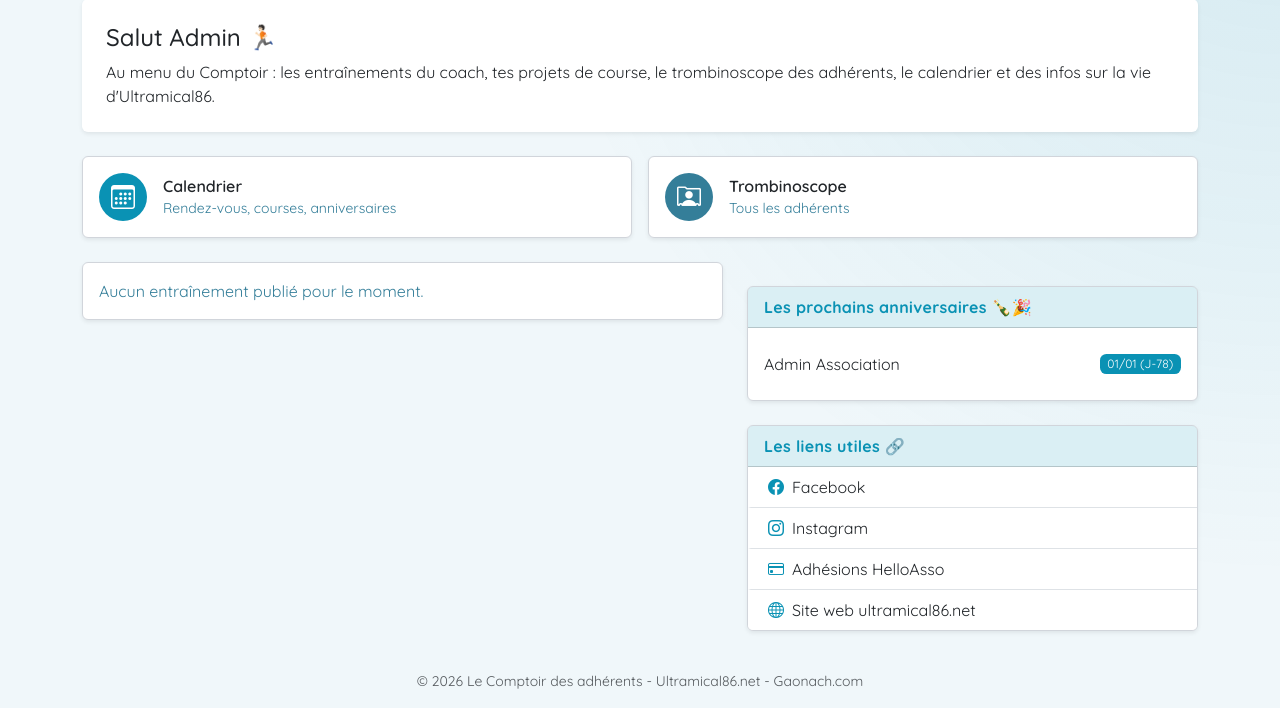
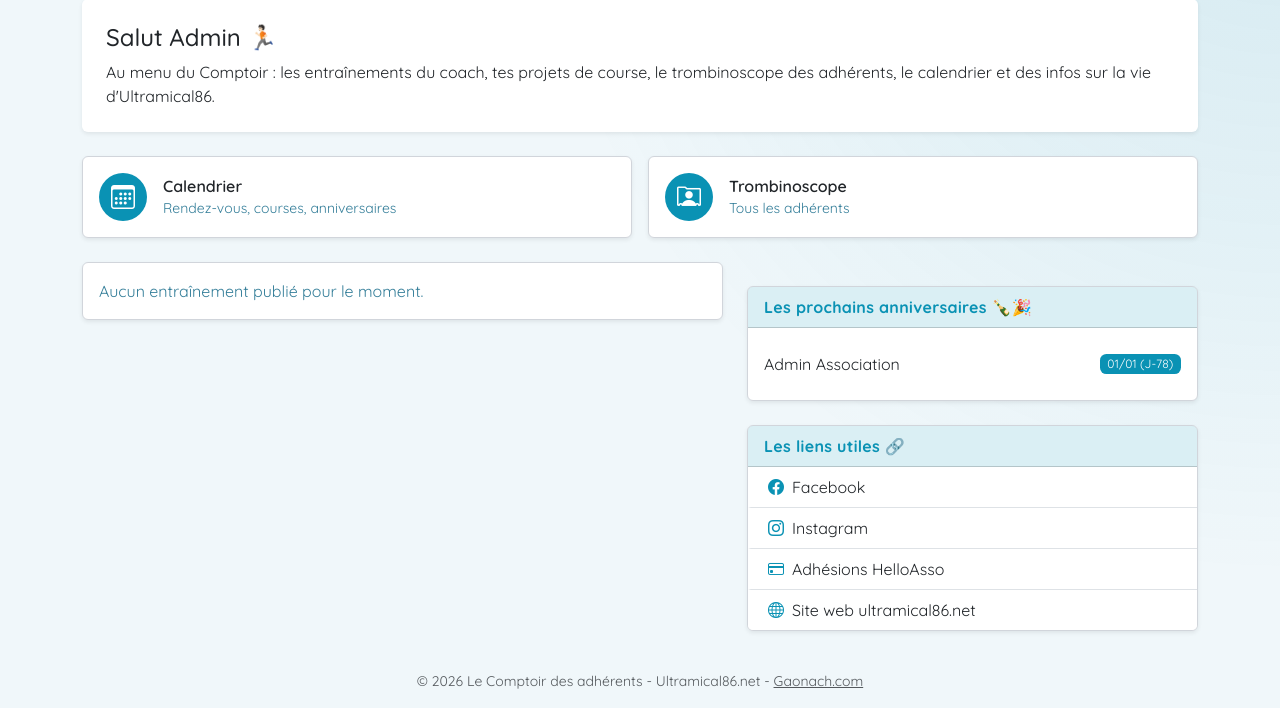
Before and after one commit to gaodotcom/comptoirua86, a PHP site: page / in a window 1280 px wide. Shown: the part 177-885 px from the top of the page. Run offline with PHP 8.4, Linux system fonts and the light colour scheme; a user stored in the database is signed in; data comes from the database, SQL or seed files in the repository; data that the repository does not hold is empty; some libraries are stand-ins or nearby versions.

Commit message:
modif tuile home + llien gao.com footer

```diff
--- a/public/css/theme.css
+++ b/public/css/theme.css
@@ -88,6 +88,20 @@
 .home-card-header {
   background-color: rgba(var(--bs-primary-rgb), 0.15) !important;
 
+}
+
+/* Pictos des raccourcis de la home : plus petits en mobile (tuiles en col-6) */
+.home-shortcut-icon {
+  width: 2.25rem;
+  height: 2.25rem;
+  font-size: 1.1rem;
+}
+@media (min-width: 768px) {
+  .home-shortcut-icon {
+    width: 3rem;
+    height: 3rem;
+    font-size: 1.5rem;
+  }
 }
 
 /* Course proposée par un compte générique (ex. le compte "Ultramical86" pour
--- a/templates/layout.twig
+++ b/templates/layout.twig
@@ -40,7 +40,7 @@
 
 <footer class="container text-center text-muted small py-3">
     &copy; {{ "now"|date('Y') }} Le Comptoir des adhérents<span class="d-none d-md-inline"> - </span><br class="d-md-none">
-    Ultramical86.net - Gaonach.com
+    Ultramical86.net - <a href="https://www.gaonach.com" class="text-reset" target="_blank" rel="noopener noreferrer">Gaonach.com</a>
 </footer>
 
 <button id="scrollTop" onclick="window.scrollTo({top:0,behavior:'smooth'})" class="rounded-circle" style="position:fixed;bottom:20px;right:50px;width:44px;height:44px;display:none;z-index:1000;background:rgba(255,255,255,0.8);border:1px solid var(--bs-primary);color:var(--bs-primary);cursor:pointer;" title="Retour en haut">
--- a/templates/pages/home.twig
+++ b/templates/pages/home.twig
@@ -16,31 +16,31 @@
    de "flux" à afficher (contrairement aux courses/actus/anniversaires ci-dessous),
    d'où des tuiles de raccourci plutôt qu'une card avec un aperçu de contenu. #}
 <section class="row g-3 mb-4">
-    <div class="col-12 col-md-6">
+    <div class="col-6">
         <a href="{{ page_url('calendar') }}" class="text-decoration-none">
             <div class="card shadow-sm h-100">
-                <div class="card-body d-flex align-items-center gap-3">
-                    <span class="rounded-circle bg-primary text-white d-inline-flex align-items-center justify-content-center flex-shrink-0" style="width:3rem;height:3rem;">
-                        <i class="bi bi-calendar3 fs-4"></i>
+                <div class="card-body d-flex flex-column flex-md-row align-items-center text-center text-md-start gap-1 gap-md-3 p-2 p-md-3">
+                    <span class="home-shortcut-icon rounded-circle bg-primary text-white d-inline-flex align-items-center justify-content-center flex-shrink-0">
+                        <i class="bi bi-calendar3"></i>
                     </span>
                     <div class="min-w-0">
                         <div class="fw-semibold text-body">Calendrier</div>
-                        <div class="small text-secondary text-truncate">Rendez-vous, courses, anniversaires</div>
+                        <div class="small text-secondary text-truncate d-none d-md-block">Rendez-vous, courses, anniversaires</div>
                     </div>
                 </div>
             </div>
         </a>
     </div>
-    <div class="col-12 col-md-6">
+    <div class="col-6">
         <a href="{{ page_url('trombinoscope') }}" class="text-decoration-none">
             <div class="card shadow-sm h-100">
-                <div class="card-body d-flex align-items-center gap-3">
-                    <span class="rounded-circle bg-secondary text-white d-inline-flex align-items-center justify-content-center flex-shrink-0" style="width:3rem;height:3rem;">
-                        <i class="bi bi-person-rolodex fs-4"></i>
+                <div class="card-body d-flex flex-column flex-md-row align-items-center text-center text-md-start gap-1 gap-md-3 p-2 p-md-3">
+                    <span class="home-shortcut-icon rounded-circle bg-primary text-white d-inline-flex align-items-center justify-content-center flex-shrink-0">
+                        <i class="bi bi-person-rolodex"></i>
                     </span>
                     <div class="min-w-0">
                         <div class="fw-semibold text-body">Trombinoscope</div>
-                        <div class="small text-secondary text-truncate">Tous les adhérents</div>
+                        <div class="small text-secondary text-truncate d-none d-md-block">Tous les adhérents</div>
                     </div>
                 </div>
             </div>
```
